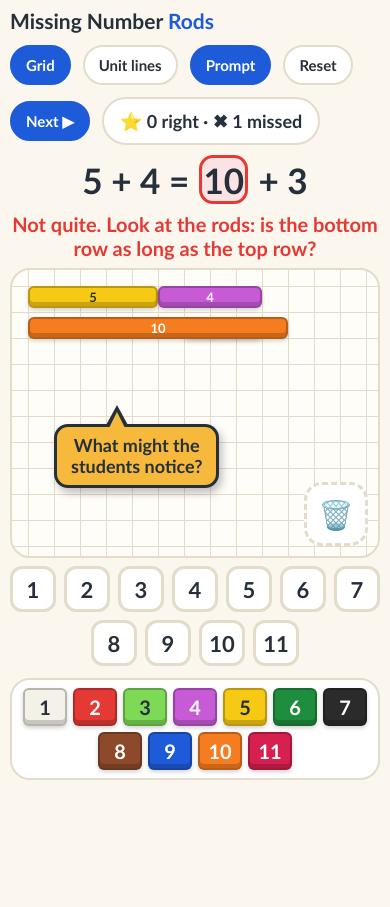
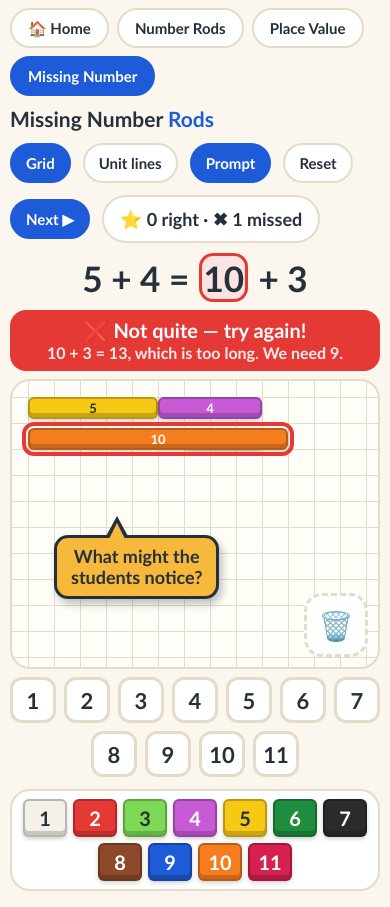
Before and after one commit to gaurigshankar/kids-learning, a plain HTML site: page missing-number-rods.html in a window 390 px wide. Both pictures are taken after a click on the button "10". Before the commit the page ends 844 px from the top, so only its background shows below. Drawn offline with Linux system fonts and the light colour scheme.

Commit message:
Add exercise menu to every page; clearer wrong-answer feedback
- Menu bar (Home + all exercises, current one highlighted) at the top of
  every page, wrapping on phones.
- Missing Number Rods: a wrong answer now shows a red 'try again' banner
  that says how it differs (e.g. 7 + 3 = 10, too long, need 9), turns the
  box and the guessed rod red. Dropping a rod from the tray onto the board
  is now checked as an answer too (before, only taps were); dropping it
  off the board cancels it.

Co-Authored-By: Claude Sonnet 5.5 <noreply@anthropic.com>
Claude-Session: https://claude.ai/code/session_01FwHPrWNdL5zX242xgYHhQS

```diff
--- a/missing-number-rods.html
+++ b/missing-number-rods.html
@@ -54,8 +54,11 @@ h1 span { color: var(--accent); }
 }
 #slot.good { border-color: var(--good); background: color-mix(in srgb, var(--good) 16%, var(--panel)); }
 #slot.bad { border-color: var(--bad); background: color-mix(in srgb, var(--bad) 14%, var(--panel)); }
-#msg { min-height: 30px; text-align: center; font-size: 20px; font-weight: 800; color: var(--muted); }
-#msg.good { color: var(--good); } #msg.bad { color: var(--bad); }
+#msg { min-height: 56px; text-align: center; font-size: 20px; font-weight: 800; color: var(--muted); line-height: 1.25; }
+#msg small { display: block; font-size: 16px; font-weight: 700; opacity: .9; }
+#msg.good { color: var(--good); }
+#msg.bad { color: #fff; background: var(--bad); border-radius: 16px; padding: 8px 14px; font-size: 24px; animation: shake .35s; }
+.rod.wrong { outline: 4px solid var(--bad); outline-offset: 2px; z-index: 8; }
 
 #boardwrap { flex: 1; position: relative; min-height: 0; }
 #board {
@@ -99,6 +102,11 @@ h1 span { color: var(--accent); }
 @keyframes shake { 25% { transform: translateX(-8px); } 75% { transform: translateX(8px); } }
 @media (prefers-reduced-motion: reduce) { .shake { animation: none; } }
 
+.topnav { display: flex; gap: 8px; flex: none; flex-wrap: wrap; }
+.topnav a { flex: none; font-weight: 800; font-size: 15px; color: var(--ink); background: var(--panel); border: 2px solid var(--line); border-radius: 999px; padding: 6px 16px; min-height: 40px; display: flex; align-items: center; text-decoration: none; }
+.topnav a:active { transform: scale(.96); }
+.topnav a[aria-current="page"] { background: var(--accent); border-color: var(--accent); color: #fff; }
+
 /* Phones / narrow portrait: stack everything so the board gets the full width */
 @media (max-width: 760px) {
   body { overflow-y: auto; }
@@ -107,6 +115,7 @@ h1 span { color: var(--accent); }
   .btn { font-size: 15px; padding: 6px 14px; min-height: 40px; }
   #main { flex-direction: column; flex: none; }
   #stage { flex: none; }
+  #msg.bad { font-size: 20px; }
   #eq { font-size: clamp(30px, 9vw, 48px); gap: 10px; white-space: nowrap; }
   #slot { width: 1.4em; height: 1.4em; }
   #boardwrap { flex: none; height: 290px; }
@@ -120,6 +129,12 @@ h1 span { color: var(--accent); }
 </head>
 <body>
 <div id="app">
+  <nav class="topnav" aria-label="Exercises">
+    <a href="index.html">🏠 Home</a>
+    <a href="number-rods.html">Number Rods</a>
+    <a href="place-value-blocks.html">Place Value</a>
+    <a href="missing-number-rods.html" aria-current="page">Missing Number</a>
+  </nav>
   <header>
     <h1>Missing Number <span>Rods</span></h1>
     <button class="btn" id="bGrid" aria-pressed="true">Grid</button>
@@ -210,7 +225,7 @@ h1 span { color: var(--accent); }
     answerRod = null; solved = false; qMissed = false; setMsg('', ''); buildPicker(); placeNote();
   }
 
-  function setMsg(t, c) { msg.textContent = t; msg.className = c || ''; var s = $('slot'); if (s) s.className = c || ''; }
+  function setMsg(t, c) { msg.innerHTML = t; msg.className = c || ''; var s = $('slot'); if (s) s.className = c || ''; }
 
   function buildPicker() {
     var pk = $('picker'); pk.innerHTML = '';
@@ -230,14 +245,22 @@ h1 span { color: var(--accent); }
     if (solved) return;
     if (answerRod) { answerRod.el.remove(); rods.splice(rods.indexOf(answerRod), 1); }
     answerRod = makeRod(n, 0, 1, false);
+    judge(n);
+  }
+
+  /* An answer is checked however it is made: tap a number, tap a rod, or drop a rod on the board. */
+  function judge(n) {
     var s = $('slot'); s.textContent = n;
-    var p = PROBLEMS[P];
+    var p = PROBLEMS[P], total = p[0] + p[1], mine = n + p[2];
+    rods.forEach(function (r) { r.el.classList.remove('wrong'); });
     if (n === answer()) {
       solved = true; if (!qMissed) right++; updateStars();
-      setMsg('Yes! ' + p[0] + ' + ' + p[1] + ' = ' + n + ' + ' + p[2] + '. Both sides make ' + (p[0] + p[1]) + '.', 'good');
+      setMsg('\uD83C\uDF89 Yes! ' + p[0] + ' + ' + p[1] + ' = ' + n + ' + ' + p[2] + '. Both sides make ' + total + '.', 'good');
     } else {
       if (!qMissed) { qMissed = true; missed++; updateStars(); }
-      setMsg('Not quite. Look at the rods: is the bottom row as long as the top row?', 'bad');
+      var how = mine > total ? 'too long' : 'too short';
+      setMsg('\u274C Not quite \u2014 try again!<small>' + n + ' + ' + p[2] + ' = ' + mine + ', which is ' + how + '. We need ' + total + '.</small>', 'bad');
+      if (answerRod) answerRod.el.classList.add('wrong');
       s.classList.add('shake'); setTimeout(function () { s.classList.remove('shake'); }, 400);
     }
   }
@@ -288,8 +311,12 @@ h1 span { color: var(--accent); }
     }
     var b = board.getBoundingClientRect();
     var inside = e.clientX >= b.left && e.clientX <= b.right && e.clientY >= b.top && e.clientY <= b.bottom;
-    if (!inside && !trash.classList.contains('hot') && drag.fromTray) autoPlace(r);
-    if (trash.classList.contains('hot')) { r.el.remove(); rods.splice(rods.indexOf(r), 1); }
+    if (!inside && drag.fromTray) { r.el.remove(); rods.splice(rods.indexOf(r), 1); trash.classList.remove('hot'); drag = null; return; }
+    if (inside && !trash.classList.contains('hot') && drag.fromTray && !solved) {
+      if (answerRod && answerRod !== r) { answerRod.el.remove(); rods.splice(rods.indexOf(answerRod), 1); }
+      answerRod = r; trash.classList.remove('hot'); drag = null; judge(r.n); return;
+    }
+    if (trash.classList.contains('hot')) { r.el.remove(); rods.splice(rods.indexOf(r), 1); if (r === answerRod) { answerRod = null; if (!solved) { $('slot').textContent = ''; setMsg('', ''); } } }
     trash.classList.remove('hot'); drag = null;
   }
 
```
Also changed, not shown: number-rods.html (+10 -0 lines), place-value-blocks.html (+10 -0 lines).
